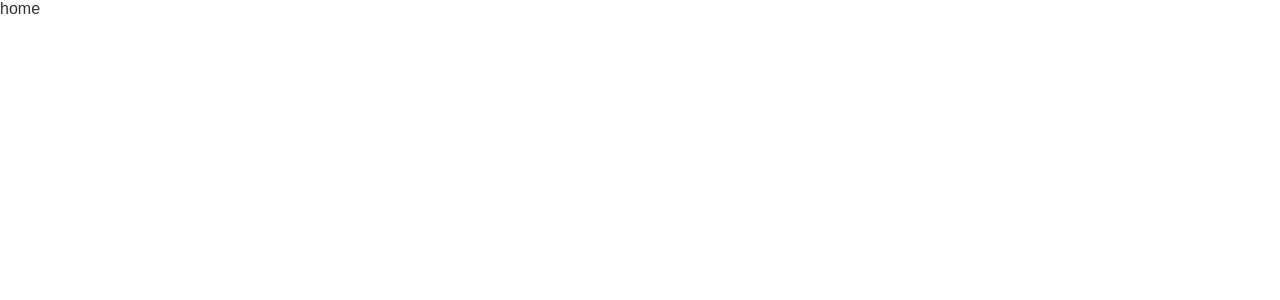
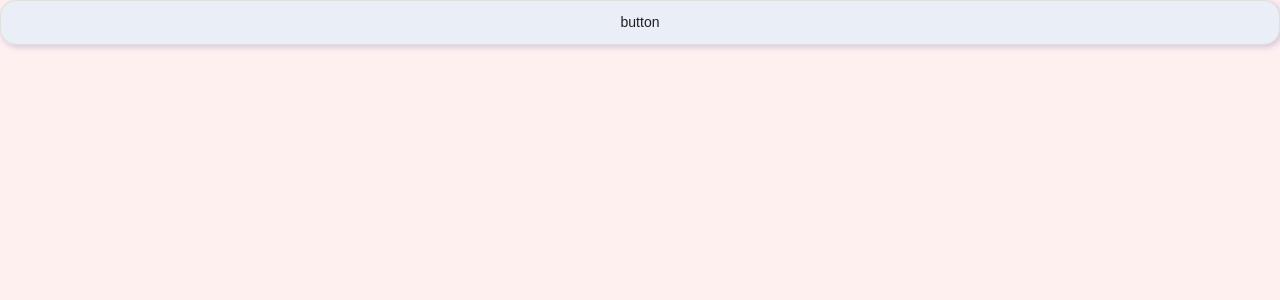
Before and after one commit to Yashchemskyi-Oleksandr/survey, a Next.js app: page / in a window 1280 px wide. Shown: the top 300 px of the page. Built offline with nearby package versions, Linux system fonts and the light colour scheme.

Commit message:
- added button styles and styles variables

```diff
--- a/src/pages/index.tsx
+++ b/src/pages/index.tsx
@@ -19,7 +19,14 @@ export default function Home() {
         />
       </Head>
       <div>
-        <main>home</main>
+        <main>
+          <button
+            className='button'
+            type='button'
+          >
+            button
+          </button>
+        </main>
       </div>
     </>
   );
--- a/src/styles/globals.scss
+++ b/src/styles/globals.scss
@@ -1,6 +1,22 @@
 :root {
-  --background: #ffffff;
-  --foreground: #171717;
+  --white: #fff;
+
+  --main-text-color: #333;
+  --main-background: #fff0f0;
+
+  --border-grey: #e0e0e0;
+  --btn-color: #201f1f;
+  --btn-color-active: #fbfbff;
+  --btn-bg: #eaeef7;
+  --btn-bg-active: linear-gradient(
+    165.54deg,
+    #141333 -33.39%,
+    #202261 15.89%,
+    #543c97 55.84%,
+    #6939a2 74.96%
+  );
+
+  --mobile: 768px;
 }
 
 html,
@@ -11,7 +27,7 @@ body {
 
 body {
   color: var(--foreground);
-  background: var(--background);
+  background: var(--main-background);
   font-family: Arial, Helvetica, sans-serif;
 }
 
@@ -19,7 +35,7 @@ body {
   box-sizing: border-box;
   padding: 0;
   margin: 0;
-  color: #333;
+  color: var(--main-text-color);
 }
 
 a {
@@ -35,3 +51,29 @@ ul {
 main {
   height: 100vh;
 }
+
+button {
+  cursor: pointer;
+  font-size: 14px;
+  font-weight: 400;
+  line-height: 19px;
+  color: var(--btn-color);
+  border-radius: 16px;
+  transition: all 0.3s ease;
+  border: unset;
+}
+
+.button {
+  box-shadow: 2px 2px 6px 0px #543c9740;
+  padding: 12px 20px;
+  border: 1px solid var(--border-grey);
+  width: 100%;
+  background: var(--btn-bg);
+
+  &.active,
+  &:hover,
+  &:active {
+    color: var(--btn-color-active);
+    background: var(--btn-bg-active);
+  }
+}
```
